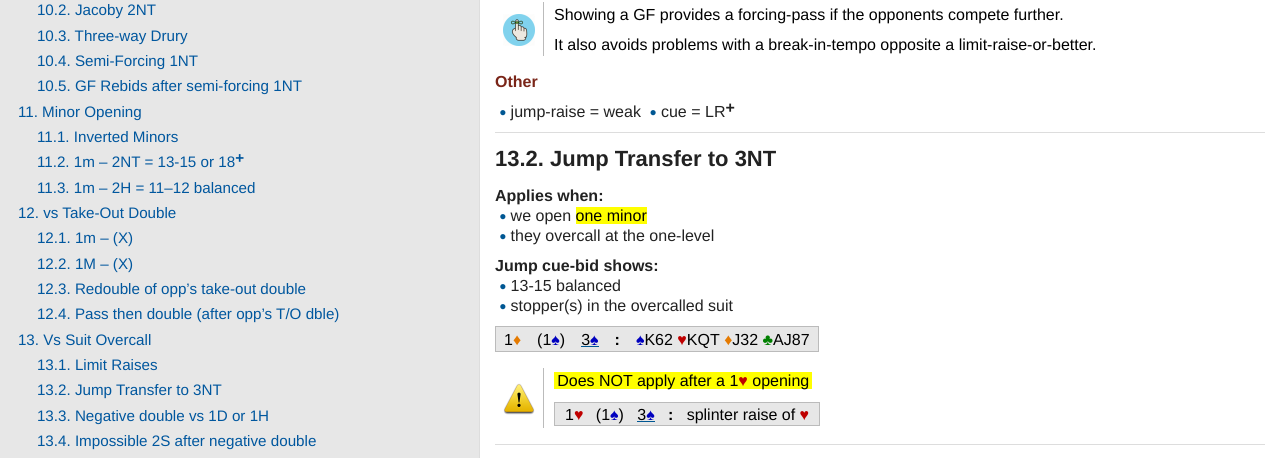
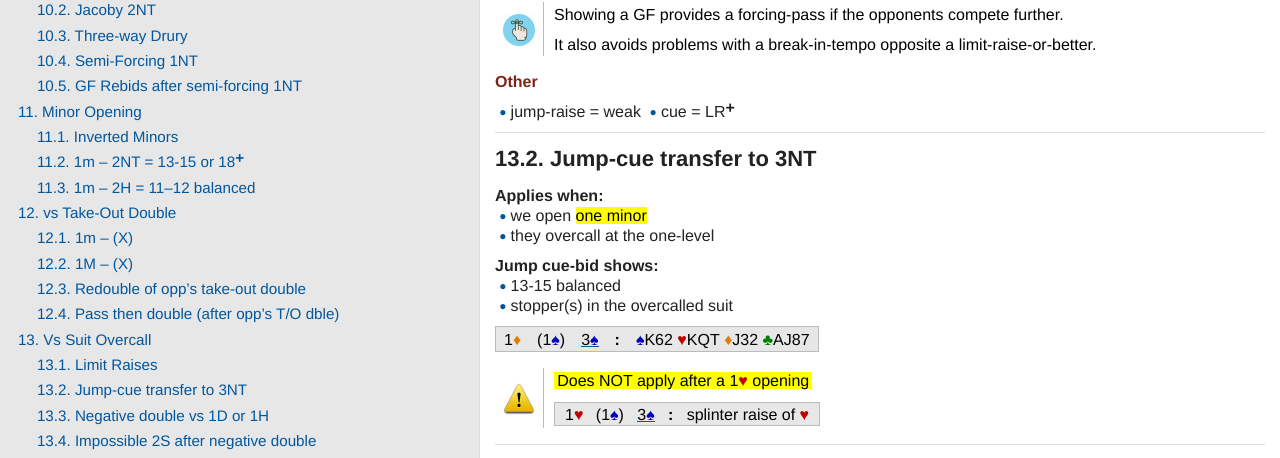
Before and after one commit to kjraywood/kjraywood.github.io, a Jekyll site: the page rbsys/suit-openings.html, which Jekyll copies as it is, in a window 1280 px wide and 900 px high, scrolled down 8827 px. Shown: the part 114-572 px from the top of the window. Built offline with Jekyll 4.4.1, drawn with Linux system fonts in a browser that asks for light colours.

Commit message:
rename jump-transfer-to-3nt to jump-cue-transfer-to-3nt

```diff
--- a/rbsys/suit-openings.html
+++ b/rbsys/suit-openings.html
@@ -46,7 +46,7 @@
 <li><a href="#_vs_suit_overcall">13. Vs Suit Overcall</a>
 <ul class="sectlevel2">
 <li><a href="#_limit_raises">13.1. Limit Raises</a></li>
-<li><a href="#_jump_transfer_to_3nt">13.2. Jump Transfer to 3NT</a></li>
+<li><a href="#_jump_cue_transfer_to_3nt">13.2. Jump-cue transfer to 3NT</a></li>
 <li><a href="#_negative_double_vs_1d_or_1h">13.3. Negative double vs 1D or 1H</a></li>
 <li><a href="#_impossible_2s_after_negative_double">13.4. Impossible 2S after negative double</a></li>
 <li><a href="#nfb">13.5. Negative Free-Bids of Two other-Major</a></li>
@@ -1795,7 +1795,7 @@ limit-raise-or-better.</p>
 </div>
 </div>
 <div class="sect2">
-<h3 id="_jump_transfer_to_3nt">13.2. Jump Transfer to 3NT</h3>
+<h3 id="_jump_cue_transfer_to_3nt">13.2. Jump-cue transfer to 3NT</h3>
 <div class="paragraph">
 <p><strong>Applies when:</strong><br>
 <span class="nobr">&nbsp;<span class="vlower mildblue big">&bull;</span> we open <mark>one minor</span></mark><br>
```
